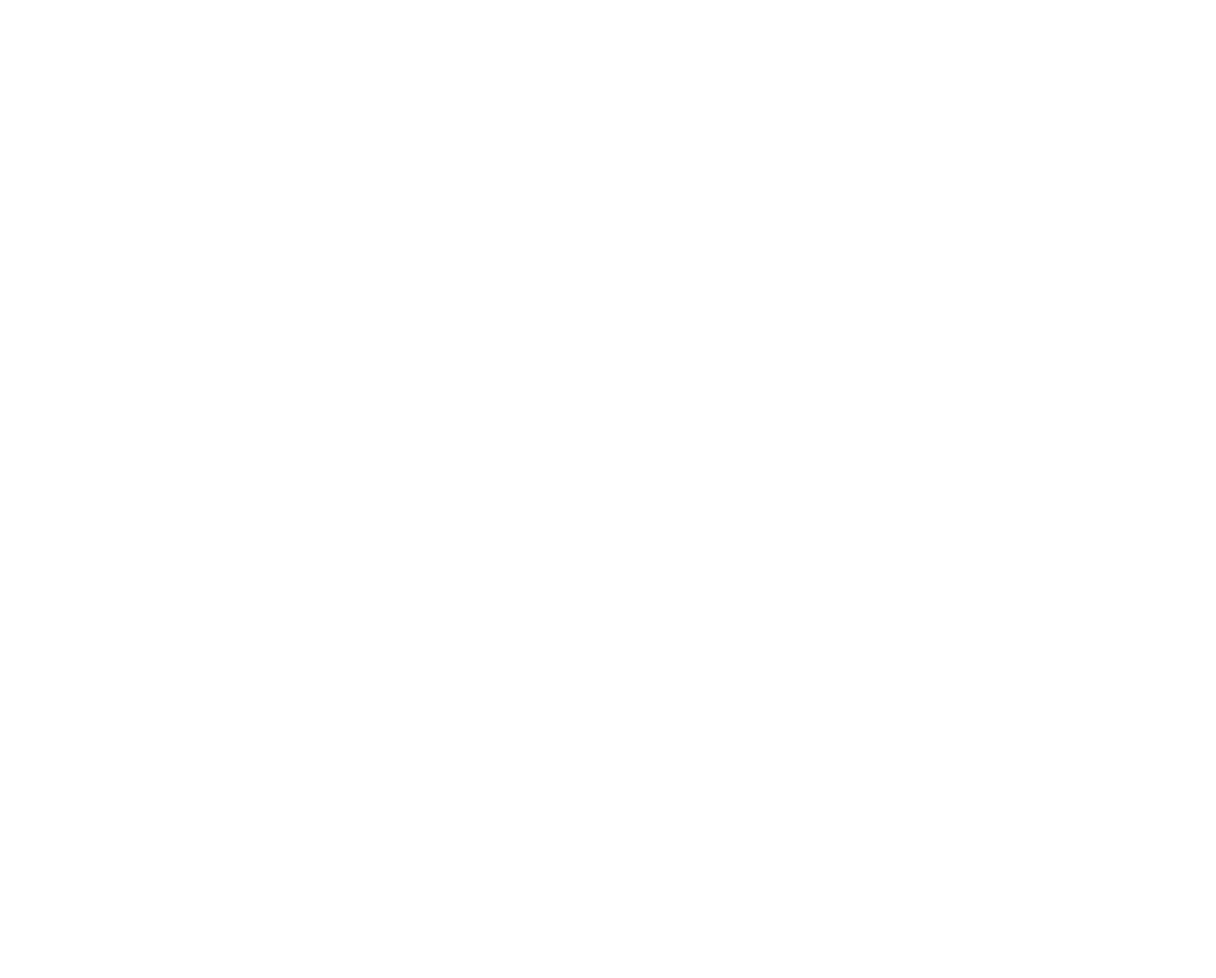
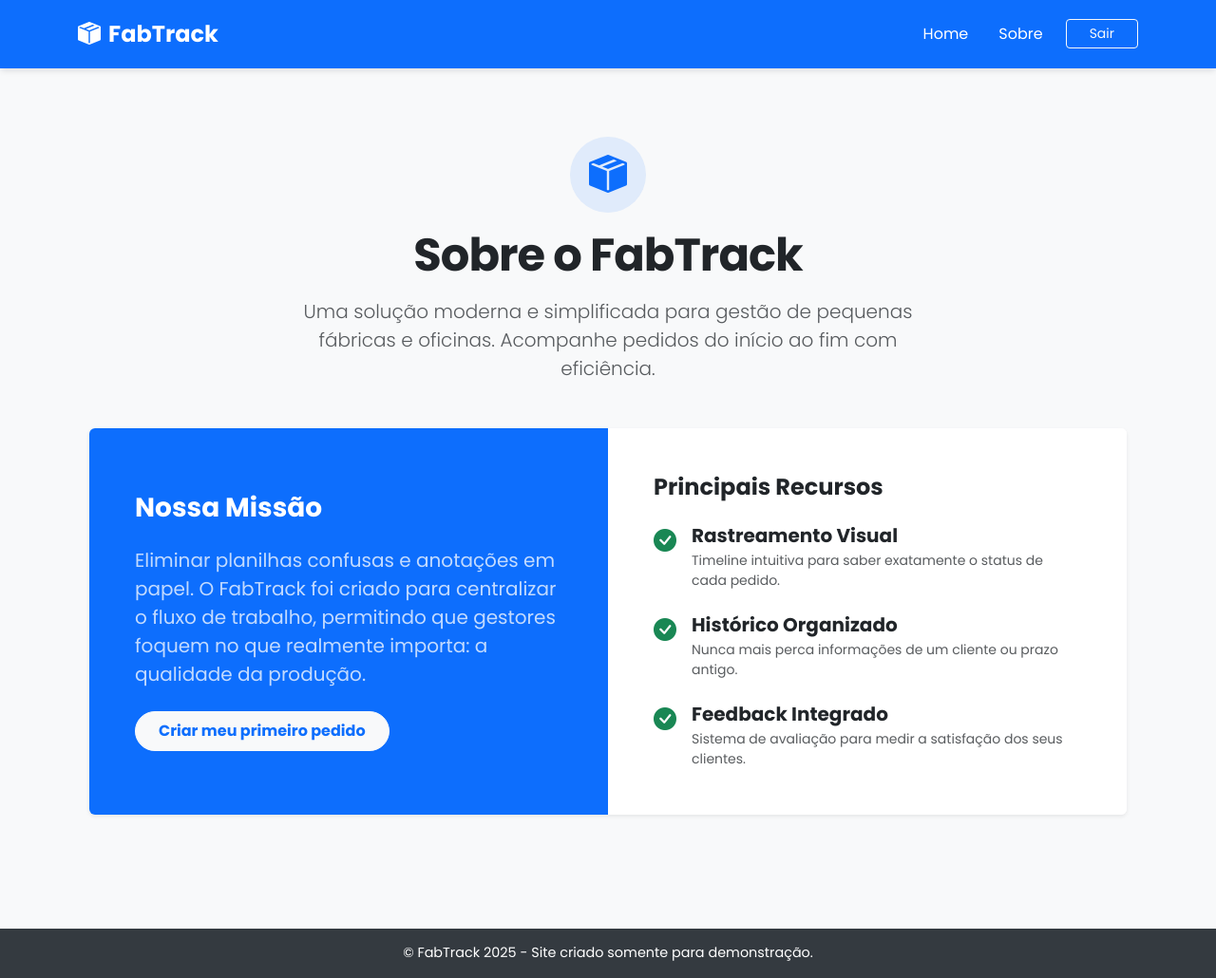
Before and after one commit to KauanNaves/projeto-rastreio, a Flask app: page /sobre in a window 1280 px wide. Before the commit the page is empty. Shown: the whole page at 95% size. Before the commit the page ends 800 px from the top, so only its background shows below. Run offline with Flask 3, Linux system fonts and the light colour scheme; parts of the project's set-up code (start-up, migrations or seed data) failed here and were passed over.

Commit message:
Página Login e Sobre estão funcionando e revisadas.

```diff
--- /dev/null
+++ b/static/sobre.css
@@ -0,0 +1,22 @@
+/* Cards de Tecnologia */
+.tech-card {
+    transition: transform 0.3s ease, box-shadow 0.3s ease;
+}
+
+.tech-card:hover {
+    transform: translateY(-5px);
+    box-shadow: 0 0.5rem 1rem rgba(0, 0, 0, 0.1) !important;
+    border-color: var(--cor-primaria) !important; /* Borda azul suave no hover */
+}
+
+/* Ajustes de tipografia para o cabeçalho */
+h1.display-5 {
+    letter-spacing: -1px; /* Deixa o título mais compacto e moderno */
+}
+
+/* Responsividade para o card principal 'Mission' */
+@media (max-width: 768px) {
+    .card .row .col-md-6 {
+        padding: 2rem !important; /* Reduz padding em telas pequenas */
+    }
+}
--- a/templates/base.html
+++ b/templates/base.html
@@ -17,7 +17,7 @@
     />
     <link rel="stylesheet" href="https://cdn.jsdelivr.net/npm/bootstrap-icons@1.11.1/font/bootstrap-icons.css">
 
-    <link rel="stylesheet" href="../static/base.css" />
+    <link rel="stylesheet" href="{{ url_for('static', filename='base.css') }}" />
     {% block extra_styles %}{% endblock %}
   </head>
   <body>
@@ -53,7 +53,9 @@
 
         <footer>
           <div class="container">
-              <p class="m-0">&copy; FabTrack 2025 - Site criado somente para demonstração.</p>
+              <a href="{{  url_for('main.sobre') }}" style="text-decoration: none; color: inherit;">
+                <p class="m-0">&copy; FabTrack 2025 - Site criado somente para demonstração.</p>
+              </a>
           </div>
         </footer>
     </div>
--- a/templates/login.html
+++ b/templates/login.html
@@ -4,7 +4,7 @@
     <meta charset="UTF-8" />
     <meta name="viewport" content="width=device-width, initial-scale=1.0" />
     <title>FabTrack - Login</title>
-    <link rel="stylesheet" href="../static/login.css">
+    <link rel="stylesheet" href="{{ url_for('static', filename='login.css') }}">
     <link
       href="https://cdn.jsdelivr.net/npm/bootstrap@5.3.8/dist/css/bootstrap.min.css"
       rel="stylesheet"
--- a/templates/sobre.html
+++ b/templates/sobre.html
@@ -0,0 +1,76 @@
+{% extends "base.html" %}
+{% block title %}Sobre o Projeto{% endblock %}
+
+{% block extra_styles %}
+<link rel="stylesheet" href="{{ url_for('static', filename='sobre.css') }}" />
+{% endblock %}
+
+{% block content %}
+
+<section class="container py-5">
+
+    <div class="text-center mb-5">
+        <div class="d-inline-flex align-items-center justify-content-center bg-primary bg-opacity-10 text-primary rounded-circle mb-3" style="width: 80px; height: 80px;">
+            <i class="bi bi-box-seam-fill fs-1"></i>
+        </div>
+        <h1 class="display-5 fw-bold text-dark mb-3">Sobre o FabTrack</h1>
+        <p class="lead text-muted mx-auto" style="max-width: 700px;">
+            Uma solução moderna e simplificada para gestão de pequenas fábricas e oficinas.
+            Acompanhe pedidos do início ao fim com eficiência.
+        </p>
+    </div>
+
+    <div class="card border-0 shadow-sm mb-5 overflow-hidden">
+        <div class="row g-0">
+            <div class="col-md-6 bg-primary text-white p-5 d-flex flex-column justify-content-center">
+                <h3 class="fw-bold mb-4">Nossa Missão</h3>
+                <p class="fs-5 mb-4 opacity-75">
+                    Eliminar planilhas confusas e anotações em papel. O FabTrack foi criado para centralizar o fluxo de trabalho, permitindo que gestores foquem no que realmente importa: a qualidade da produção.
+                </p>
+                <div>
+                    <a href="{{ url_for('pedidos.novo_pedido') }}" class="btn btn-light text-primary fw-bold px-4 py-2 rounded-pill">
+                        Criar meu primeiro pedido
+                    </a>
+                </div>
+            </div>
+            <div class="col-md-6 p-5 bg-white d-flex align-items-center">
+                <div>
+                    <h4 class="fw-bold text-dark mb-4">Principais Recursos</h4>
+
+                    <div class="d-flex mb-4">
+                        <div class="flex-shrink-0">
+                            <i class="bi bi-check-circle-fill text-success fs-4"></i>
+                        </div>
+                        <div class="ms-3">
+                            <h5 class="fw-bold mb-1">Rastreamento Visual</h5>
+                            <p class="text-muted small mb-0">Timeline intuitiva para saber exatamente o status de cada pedido.</p>
+                        </div>
+                    </div>
+
+                    <div class="d-flex mb-4">
+                        <div class="flex-shrink-0">
+                            <i class="bi bi-check-circle-fill text-success fs-4"></i>
+                        </div>
+                        <div class="ms-3">
+                            <h5 class="fw-bold mb-1">Histórico Organizado</h5>
+                            <p class="text-muted small mb-0">Nunca mais perca informações de um cliente ou prazo antigo.</p>
+                        </div>
+                    </div>
+
+                    <div class="d-flex">
+                        <div class="flex-shrink-0">
+                            <i class="bi bi-check-circle-fill text-success fs-4"></i>
+                        </div>
+                        <div class="ms-3">
+                            <h5 class="fw-bold mb-1">Feedback Integrado</h5>
+                            <p class="text-muted small mb-0">Sistema de avaliação para medir a satisfação dos seus clientes.</p>
+                        </div>
+                    </div>
+
+                </div>
+            </div>
+        </div>
+    </div>
+</section>
+
+{% endblock %}
```
